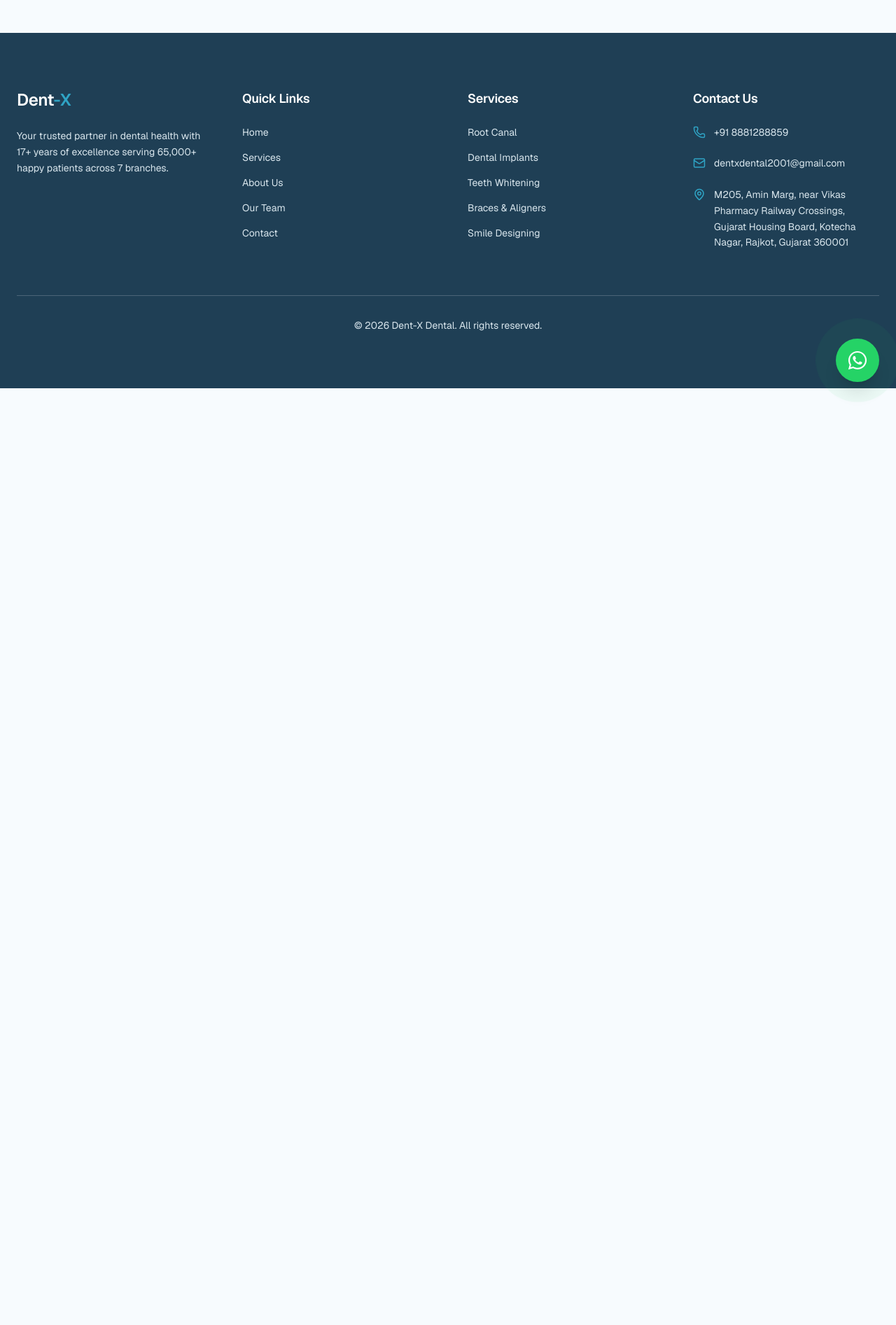
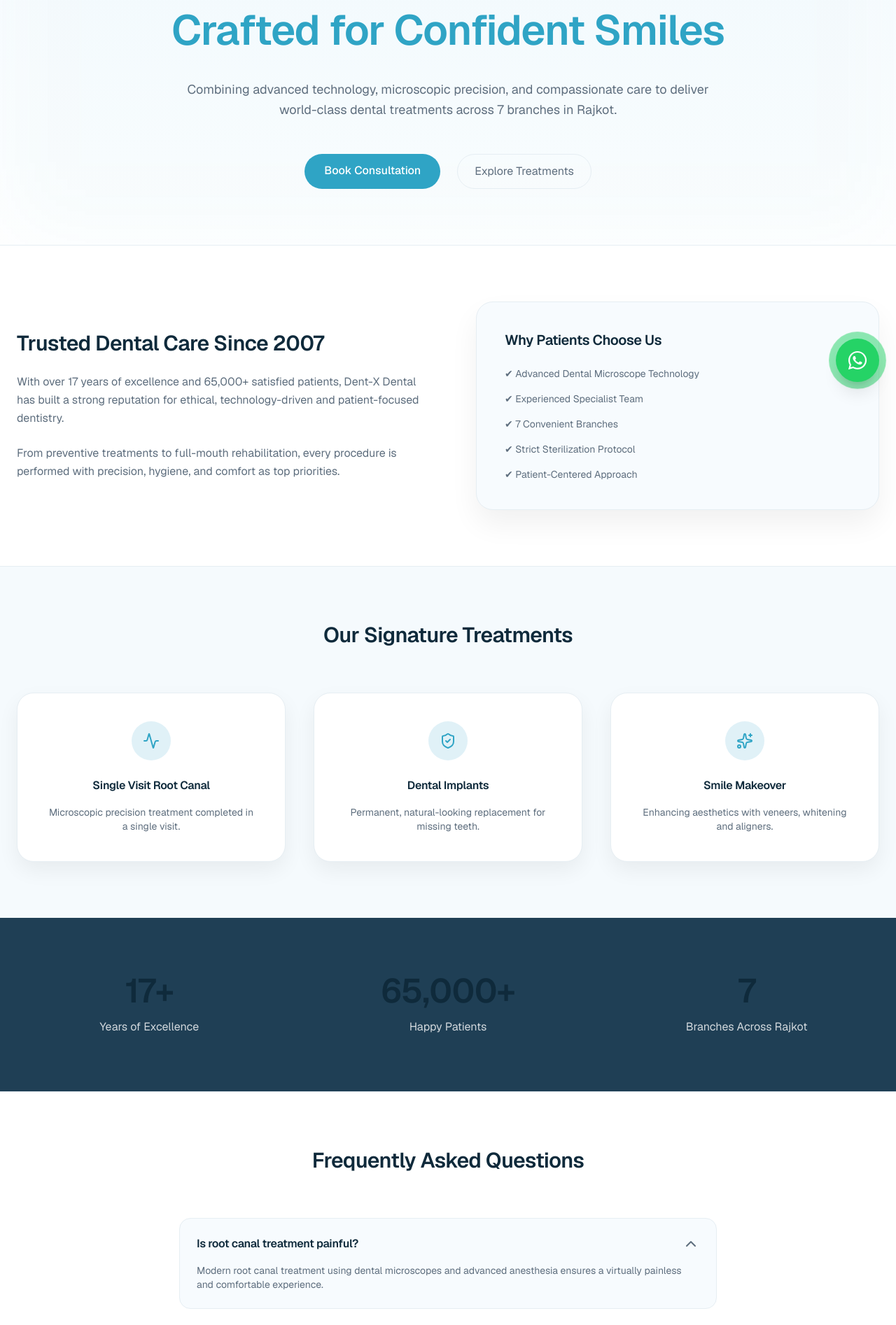
Before and after one commit to dentxdental2001-ops/dent-x_dental, a Next.js app: page / in a window 1280 px wide. Shown: the part 230-2124 px from the top of the page at 70% size. Before the commit the page ends 800 px from the top, so only its background shows below. Built offline with nearby package versions, Linux system fonts and the light colour scheme.

Commit message:
Enhance HomePage and Footer components with improved layout and styling

```diff
--- a/src/app/page.tsx
+++ b/src/app/page.tsx
@@ -1,7 +1,273 @@
-import Image from "next/image";
+"use client";
 
-export default function Home() {
+import { motion } from "framer-motion";
+import {
+  ShieldCheck,
+  Smile,
+  Sparkles,
+  Activity,
+  ChevronDown,
+} from "lucide-react";
+import { useState } from "react";
+import Link from "next/link";
+
+export default function HomePage() {
+  const [activeFAQ, setActiveFAQ] = useState<number | null>(0);
+
+  const faqs = [
+    {
+      question: "Is root canal treatment painful?",
+      answer:
+        "Modern root canal treatment using dental microscopes and advanced anesthesia ensures a virtually painless and comfortable experience.",
+    },
+    {
+      question: "How long do dental implants last?",
+      answer:
+        "With proper oral hygiene and regular check-ups, dental implants can last decades and often a lifetime.",
+    },
+    {
+      question: "Do you provide child dental care?",
+      answer:
+        "Yes. Our pediatric dentistry focuses on preventive care and creating a stress-free dental experience for children.",
+    },
+  ];
+
   return (
-    <h1 className="text-3xl font-bold text-center mt-16">Welcome to Dent-X Dental</h1>
+    <div className="bg-[var(--background)]">
+
+      {/* ================= HERO ================= */}
+      <section className="relative py-32 bg-gradient-to-b from-[var(--background)] to-[var(--white)] overflow-hidden">
+        <div className="absolute inset-0 bg-[var(--accent)]/10 blur-3xl opacity-30"></div>
+
+        <div className="container-max text-center relative z-10">
+          <motion.h1
+            initial={{ opacity: 0, y: 40 }}
+            animate={{ opacity: 1, y: 0 }}
+            transition={{ duration: 0.8 }}
+            className="text-5xl md:text-6xl font-semibold leading-tight"
+          >
+            Precision Dentistry <br />
+            <span className="text-[var(--accent)]">
+              Crafted for Confident Smiles
+            </span>
+          </motion.h1>
+
+          <p className="mt-8 max-w-3xl mx-auto text-lg text-[var(--text)] leading-relaxed">
+            Combining advanced technology, microscopic precision, and
+            compassionate care to deliver world-class dental treatments across
+            7 branches in Rajkot.
+          </p>
+
+          <div className="mt-12 flex justify-center gap-6 flex-wrap">
+            <Link href="/contact" className="btn-primary">
+              Book Consultation
+            </Link>
+
+            <Link
+              href="/services"
+              className="border border-[var(--border-light)] px-6 py-3 rounded-full hover:bg-white transition"
+            >
+              Explore Treatments
+            </Link>
+          </div>
+        </div>
+      </section>
+
+      {/* ================= ABOUT SECTION ================= */}
+      <section className="py-28 bg-[var(--white)] border-t border-[var(--border-light)]">
+        <div className="container-max grid md:grid-cols-2 gap-20 items-center">
+
+          <div>
+            <h2 className="text-3xl font-semibold mb-6">
+              Trusted Dental Care Since 2007
+            </h2>
+
+            <p className="text-[var(--text)] leading-relaxed mb-6">
+              With over 17 years of excellence and 65,000+ satisfied patients,
+              Dent-X Dental has built a strong reputation for ethical,
+              technology-driven and patient-focused dentistry.
+            </p>
+
+            <p className="text-[var(--text)] leading-relaxed">
+              From preventive treatments to full-mouth rehabilitation, every
+              procedure is performed with precision, hygiene, and comfort as
+              top priorities.
+            </p>
+          </div>
+
+          <motion.div
+            whileHover={{ rotateY: 6, rotateX: -4 }}
+            className="rounded-3xl p-10 border"
+            style={{
+              background: "var(--background)",
+              borderColor: "var(--border-light)",
+              boxShadow: "0 20px 40px rgba(0,0,0,0.06)",
+            }}
+          >
+            <h3 className="text-xl font-semibold mb-6">
+              Why Patients Choose Us
+            </h3>
+
+            <ul className="space-y-4 text-sm text-[var(--text)]">
+              <li>✔ Advanced Dental Microscope Technology</li>
+              <li>✔ Experienced Specialist Team</li>
+              <li>✔ 7 Convenient Branches</li>
+              <li>✔ Strict Sterilization Protocol</li>
+              <li>✔ Patient-Centered Approach</li>
+            </ul>
+          </motion.div>
+
+        </div>
+      </section>
+
+      {/* ================= FEATURED SERVICES ================= */}
+      <section className="py-28 bg-[var(--testimonial-bg)] border-t border-[var(--border-light)]">
+        <div className="container-max">
+
+          <h2 className="text-3xl font-semibold text-center mb-16">
+            Our Signature Treatments
+          </h2>
+
+          <div className="grid md:grid-cols-3 gap-10">
+
+            {[
+              {
+                icon: Activity,
+                title: "Single Visit Root Canal",
+                text: "Microscopic precision treatment completed in a single visit.",
+              },
+              {
+                icon: ShieldCheck,
+                title: "Dental Implants",
+                text: "Permanent, natural-looking replacement for missing teeth.",
+              },
+              {
+                icon: Sparkles,
+                title: "Smile Makeover",
+                text: "Enhancing aesthetics with veneers, whitening and aligners.",
+              },
+            ].map((item, index) => (
+              <motion.div
+                key={index}
+                whileHover={{ y: -10, rotateX: 4 }}
+                className="p-10 rounded-3xl border text-center"
+                style={{
+                  background: "var(--white)",
+                  borderColor: "var(--border-light)",
+                  boxShadow: "0 12px 30px rgba(0,0,0,0.06)",
+                }}
+              >
+                <div className="w-14 h-14 mx-auto mb-6 rounded-full bg-[var(--accent)]/15 flex items-center justify-center">
+                  <item.icon className="text-[var(--accent)]" />
+                </div>
+
+                <h3 className="font-semibold mb-4">
+                  {item.title}
+                </h3>
+
+                <p className="text-sm text-[var(--text)]">
+                  {item.text}
+                </p>
+              </motion.div>
+            ))}
+
+          </div>
+
+        </div>
+      </section>
+
+      {/* ================= STATS ================= */}
+      <section className="py-32 bg-[var(--primary)] text-white">
+        <div className="container-max grid md:grid-cols-3 gap-12 text-center">
+          <div>
+            <h3 className="text-5xl font-semibold">17+</h3>
+            <p className="mt-4 opacity-80">Years of Excellence</p>
+          </div>
+          <div>
+            <h3 className="text-5xl font-semibold">65,000+</h3>
+            <p className="mt-4 opacity-80">Happy Patients</p>
+          </div>
+          <div>
+            <h3 className="text-5xl font-semibold">7</h3>
+            <p className="mt-4 opacity-80">Branches Across Rajkot</p>
+          </div>
+        </div>
+      </section>
+
+      {/* ================= FAQ ================= */}
+      <section className="py-28 bg-[var(--white)] border-t border-[var(--border-light)]">
+        <div className="container-max">
+
+          <h2 className="text-3xl font-semibold text-center mb-16">
+            Frequently Asked Questions
+          </h2>
+
+          <div className="max-w-3xl mx-auto space-y-6">
+            {faqs.map((faq, index) => {
+              const isActive = activeFAQ === index;
+
+              return (
+                <motion.div
+                  key={index}
+                  layout
+                  className="border rounded-2xl p-6"
+                  style={{
+                    background: "var(--background)",
+                    borderColor: "var(--border-light)",
+                  }}
+                >
+                  <div
+                    onClick={() =>
+                      setActiveFAQ(isActive ? null : index)
+                    }
+                    className="flex justify-between cursor-pointer"
+                  >
+                    <h4 className="font-medium">{faq.question}</h4>
+                    <motion.div
+                      animate={{ rotate: isActive ? 180 : 0 }}
+                    >
+                      <ChevronDown />
+                    </motion.div>
+                  </div>
+
+                  {isActive && (
+                    <motion.p
+                      initial={{ opacity: 0 }}
+                      animate={{ opacity: 1 }}
+                      className="mt-4 text-sm text-[var(--text)]"
+                    >
+                      {faq.answer}
+                    </motion.p>
+                  )}
+                </motion.div>
+              );
+            })}
+          </div>
+
+        </div>
+      </section>
+
+      {/* ================= FINAL CTA ================= */}
+      <section className="py-32 bg-[var(--accent)] text-white">
+        <div className="container-max text-center">
+          <h3 className="text-3xl font-semibold mb-6">
+            Experience Precision Dentistry
+          </h3>
+
+          <p className="max-w-xl mx-auto mb-10 opacity-90">
+            Schedule your appointment today and let our experts redefine your
+            smile with care, precision and confidence.
+          </p>
+
+          <Link
+            href="/contact"
+            className="bg-white text-[var(--accent)] px-8 py-3 rounded-full font-medium hover:scale-105 transition"
+          >
+            Schedule Visit →
+          </Link>
+        </div>
+      </section>
+
+    </div>
   );
 }
--- a/src/components/Footer.tsx
+++ b/src/components/Footer.tsx
@@ -3,15 +3,18 @@
 
 export default function Footer() {
   return (
-    <footer className="mt-24" style={{ background: "var(--footer-bg)" }}>
-      <div className="max-w-7xl mx-auto px-6 py-20 text-[var(--footer-text)]">
+    <footer
+      className="mt-16"
+      style={{ background: "var(--footer-bg)" }}
+    >
+      <div className="max-w-7xl mx-auto px-6 py-14 text-[var(--footer-text)]">
 
-        <div className="grid grid-cols-1 md:grid-cols-2 lg:grid-cols-4 gap-14">
+        <div className="grid grid-cols-1 md:grid-cols-2 lg:grid-cols-4 gap-10">
 
           {/* Logo + Description */}
           <div>
             <h2
-              className="text-2xl font-semibold mb-6"
+              className="text-xl font-semibold mb-4"
               style={{ color: "var(--footer-heading)" }}
             >
               Dent<span className="text-[#2FA4C5]">-X</span>
@@ -26,13 +29,13 @@
           {/* Quick Links */}
           <div>
             <h3
-              className="text-lg font-bold mb-6"
+              className="text-base font-bold mb-4"
               style={{ color: "var(--footer-heading)" }}
             >
               Quick Links
             </h3>
 
-            <div className="flex flex-col space-y-4 text-sm">
+            <div className="flex flex-col space-y-3 text-sm">
               {[
                 { name: "Home", href: "/" },
                 { name: "Services", href: "/services" },
@@ -54,13 +57,13 @@
           {/* Services */}
           <div>
             <h3
-              className="text-lg font-bold mb-6"
+              className="text-base font-bold mb-4"
               style={{ color: "var(--footer-heading)" }}
             >
               Services
             </h3>
 
-            <div className="space-y-4 text-sm">
+            <div className="space-y-3 text-sm">
               <p>Root Canal</p>
               <p>Dental Implants</p>
               <p>Teeth Whitening</p>
@@ -72,17 +75,16 @@
           {/* Contact */}
           <div>
             <h3
-              className="text-lg font-bold mb-6"
+              className="text-base font-bold mb-4"
               style={{ color: "var(--footer-heading)" }}
             >
               Contact Us
             </h3>
 
-            <div className="space-y-6 text-sm">
+            <div className="space-y-4 text-sm">
 
-              {/* Phone */}
               <div className="flex items-center gap-3">
-                <Phone size={18} className="text-[#2FA4C5] flex-shrink-0" />
+                <Phone size={16} className="text-[#2FA4C5]" />
                 <a
                   href="tel:+918881288859"
                   className="hover:text-white transition"
@@ -91,9 +93,8 @@
                 </a>
               </div>
 
-              {/* Email */}
               <div className="flex items-center gap-3">
-                <Mail size={18} className="text-[#2FA4C5] flex-shrink-0" />
+                <Mail size={16} className="text-[#2FA4C5]" />
                 <a
                   href="mailto:dentxdental2001@gmail.com"
                   className="hover:text-white transition"
@@ -102,21 +103,15 @@
                 </a>
               </div>
 
-              {/* Address */}
               <div className="flex items-start gap-3">
-                <MapPin
-                  size={18}
-                  className="text-[#2FA4C5] mt-[2px] flex-shrink-0"
-                />
+                <MapPin size={16} className="text-[#2FA4C5] mt-[2px]" />
                 <a
                   href="https://www.google.com/maps?q=Dent-X+Dental+Rajkot"
                   target="_blank"
                   rel="noopener noreferrer"
                   className="leading-relaxed hover:text-white transition"
                 >
-                  M205, Amin Marg, near Vikas Pharmacy Railway Crossings,
-                  Gujarat Housing Board, Kotecha Nagar, Rajkot,
-                  Gujarat 360001
+                  M205, Amin Marg, Rajkot, Gujarat 360001
                 </a>
               </div>
 
@@ -126,7 +121,7 @@
         </div>
 
         {/* Divider */}
-        <div className="border-t border-white/20 mt-16 pt-8 text-center text-sm">
+        <div className="border-t border-white/20 mt-10 pt-5 text-center text-xs opacity-80">
           © {new Date().getFullYear()} Dent-X Dental. All rights reserved.
         </div>
 
```
